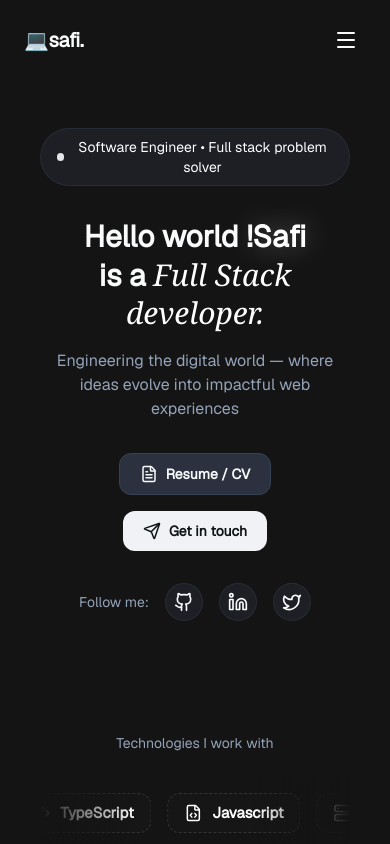
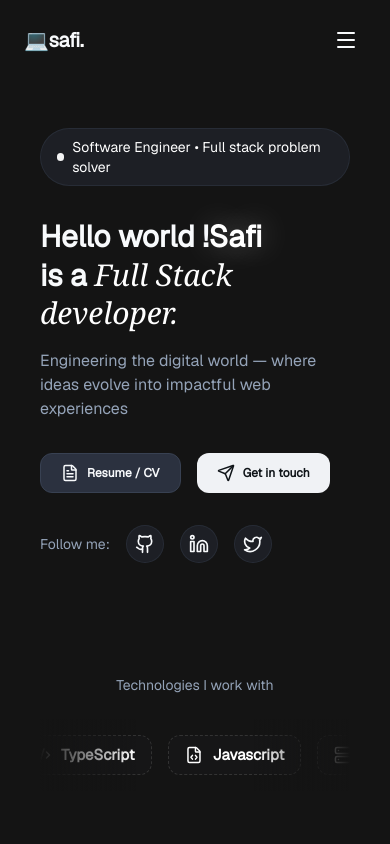
Before and after one commit to safi-devs/safi-devs.github.io, a React (Vite) app: page /#/ in a window 390 px wide. Shown: the top 844 px of the page. Built offline with nearby package versions, Linux system fonts and the light colour scheme.

Commit message:
fixed responsive issue

```diff
--- a/src/components/Hero.jsx
+++ b/src/components/Hero.jsx
@@ -268,7 +268,7 @@ export const Hero = () => {
       {/* Content */}
       <div className="container mx-auto px-6 pt-32 pb-20 relative z-10">
         {/* Main Content Wrapper - Centered alignment */}
-        <div className="w-full max-w-5xl mx-auto flex flex-col items-center text-center space-y-8">
+        <div className="w-full max-w-5xl mx-auto flex flex-col sm:items-center sm:text-center space-y-8">
           {/* Top Status Badge */}
           <div className="animate-fade-in">
             <span className="inline-flex items-center gap-2 px-4 py-2 rounded-full glass text-sm text-primary">
@@ -294,14 +294,14 @@ export const Hero = () => {
           </div>
 
           {/* Call to Actions (Buttons) */}
-          <div className="flex flex-wrap justify-center items-center gap-4 animate-fade-in animation-delay-300 w-full">
+          <div className="flex sm:justify-center sm:items-center gap-4 animate-fade-in animation-delay-300 w-full">
             <a
               target="_blank"
               rel="noopener noreferrer"
               href="https://drive.google.com/file/d/1iWfmFFga9bWguDXO-ov7iwlmRaoKtq-f/view?usp=drive_link"
               className="flex items-center gap-2 px-5 py-2.5
                 bg-[var(--color-surface)] border border-[var(--color-border)]
-                rounded-[var(--radius)] font-bold text-sm hover:bg-black/20 transition-all"
+                rounded-[var(--radius)] font-bold text-xs sm:text-sm hover:bg-black/20 transition-all"
             >
               <FileText size={18} />
               Resume / CV
@@ -312,7 +312,7 @@ export const Hero = () => {
               to={"/contact"}
               className="flex items-center gap-2 px-5 py-2.5
                 bg-[#F0F2F5] text-[#0F1418] rounded-[var(--radius)]
-                font-bold text-sm hover:bg-white transition-all"
+                font-bold text-xs sm:text-sm hover:bg-white transition-all"
             >
               <Send size={18} />
               Get in touch
@@ -320,7 +320,7 @@ export const Hero = () => {
           </div>
 
           {/* Social Links Panel */}
-          <div className="flex items-center justify-center gap-4 animate-fade-in animation-delay-400 w-full">
+          <div className="flex items-center sm:justify-center gap-4 animate-fade-in animation-delay-400 w-full">
             <span className="text-sm text-muted-foreground">Follow me: </span>
             {[
               { icon: Github, href: "https://github.com/7saffix" },
```
